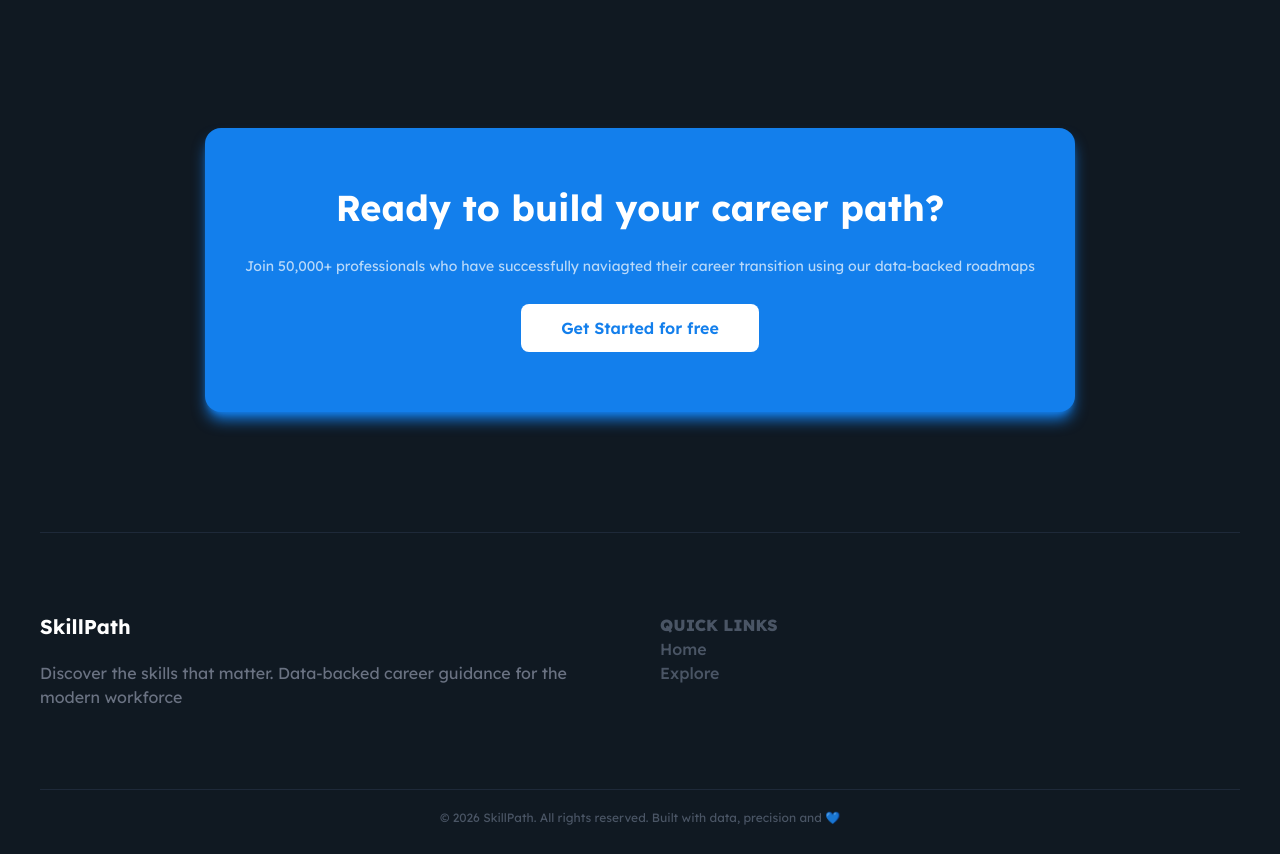
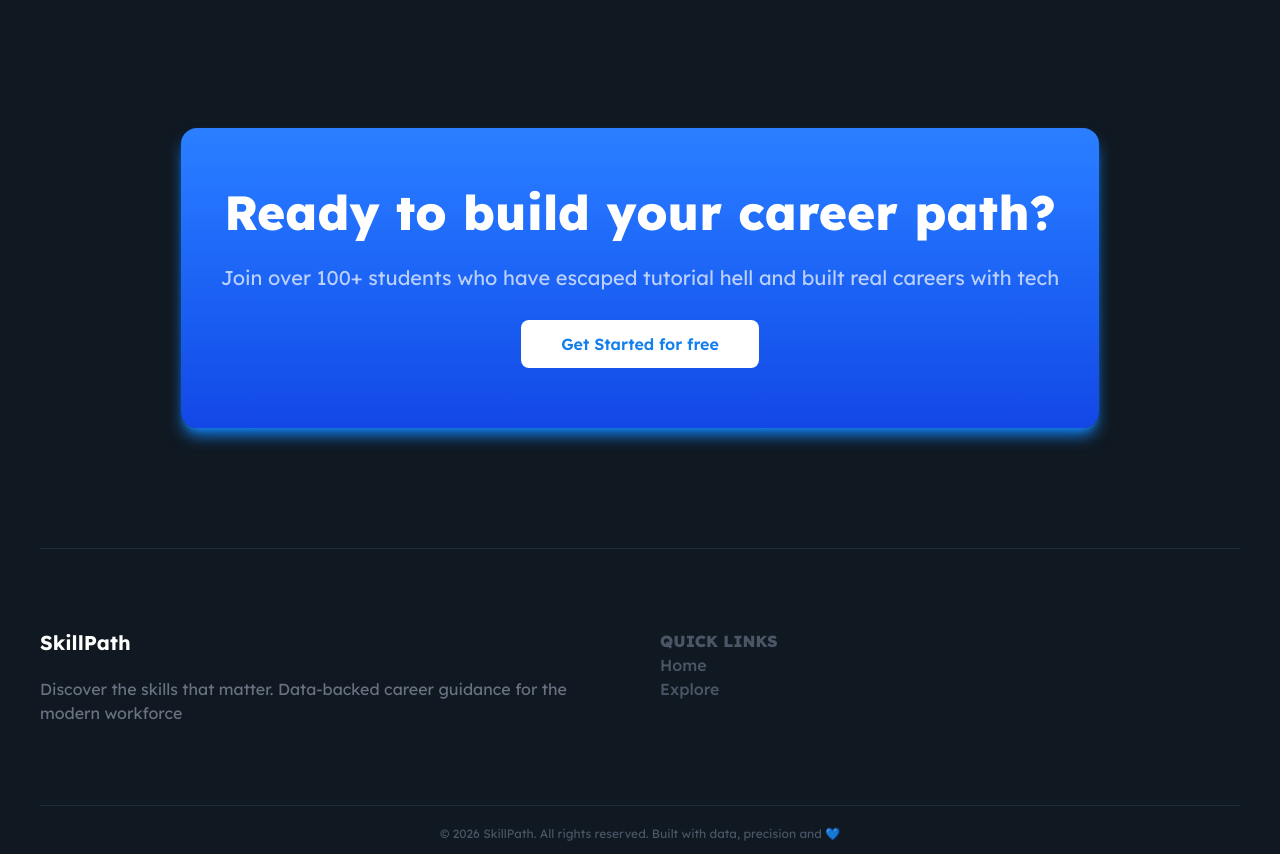
Before and after one commit to Stephanie-17/SkillPath, a Next.js app: page / in a window 1280 px wide. Shown: the part 2660-3514 px from the top of the page. Built offline with nearby package versions, Linux system fonts and the light colour scheme.

Commit message:
fix: update CTASection styles and text

```diff
--- a/components/Landing/CTASection.tsx
+++ b/components/Landing/CTASection.tsx
@@ -2,10 +2,10 @@ import React from 'react'
 
 const CTASection = () => {
   return (
-    <aside className='px-6 flex justify-center items-center mt-30 mb-10'>
-      <div className='max-w-5xl bg-primary p-10 py-15 flex flex-col justify-center items-center rounded-2xl gap-7 shadow-lg shadow-primary'>
-        <h2 className='font-bold text-3xl sm:text-4xl text-center '>Ready to build your career path?</h2>
-        <p className='text-sm text-white/70 text-center '>Join 50,000+ professionals who have successfully naviagted their career transition using our data-backed roadmaps</p>
+    <aside className='px-6 flex justify-center items-center mt-30 mb-10 '>
+      <div className='max-w-5xl bg-linear-to-b from-blue-500 to-blue-700 p-10 py-15 flex flex-col justify-center items-center rounded-2xl gap-7 shadow-lg shadow-primary'>
+        <h2 className='font-extrabold text-3xl sm:text-4xl lg:text-5xl text-center '>Ready to build your career path?</h2>
+        <p className='text-sm text-white/70 text-center  lg:text-xl'>Join over 100+ students who have escaped tutorial hell and built real careers with tech</p>
         <div>
           <button className='px-10 py-3 bg-white text-primary font-semibold rounded-lg cursor-pointer'>Get Started for free</button>
         </div>
```
